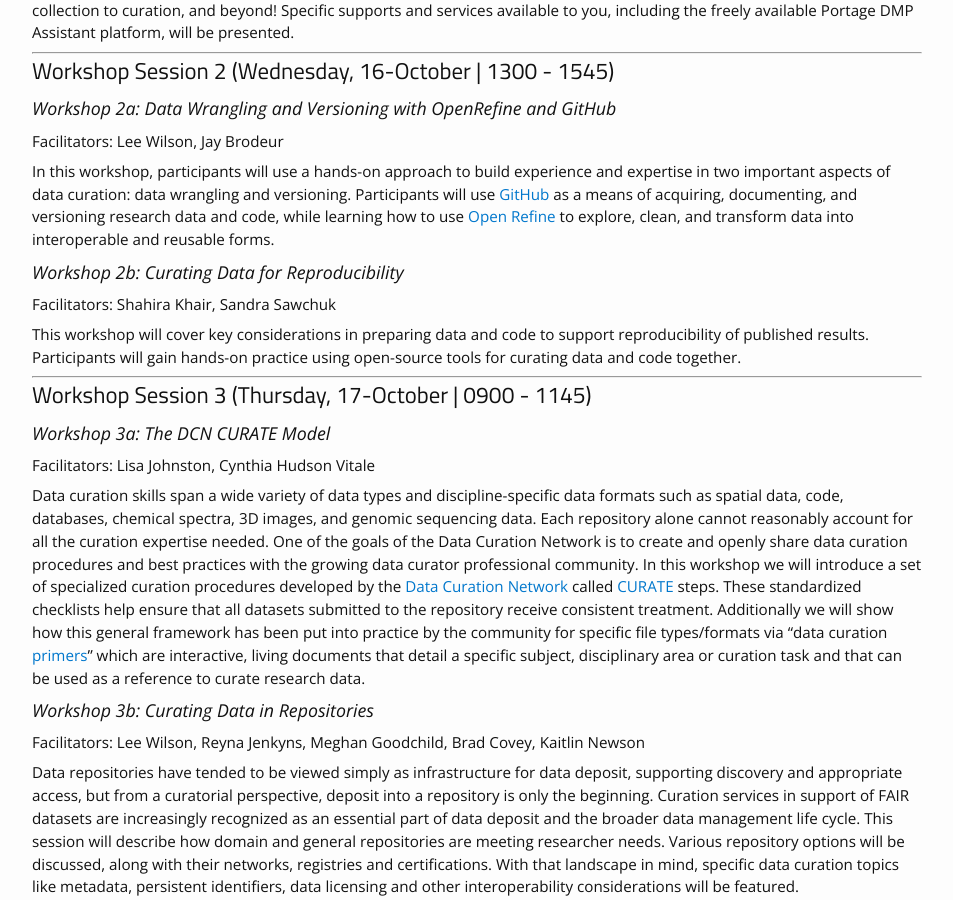
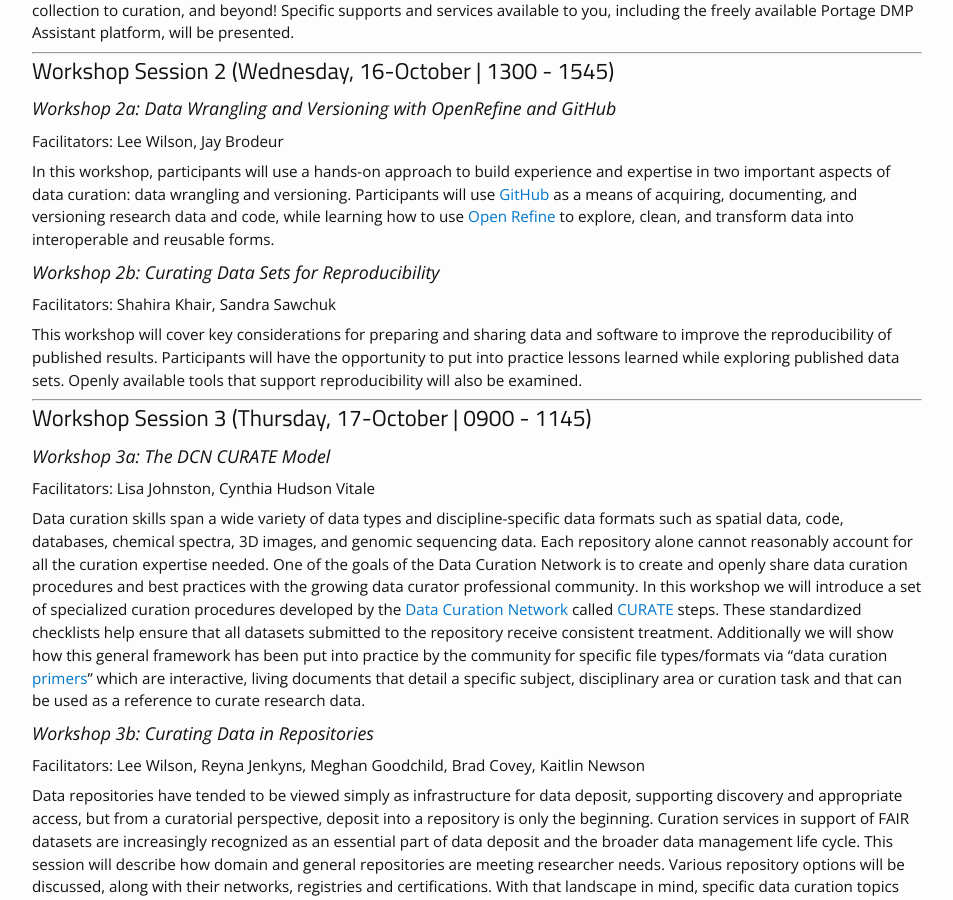
Before and after one commit to data-curation/data-curation.github.io, a Jekyll site: the page built from program.md, in a window 1280 px wide and 900 px high, scrolled down 731 px. Shown: the whole window, without its empty margins (163-1116 px from the left). Built offline with Jekyll 4.4.1, drawn with Linux system fonts in a browser that asks for light colours.

Commit message:
Update program.md

```diff
--- a/program.md
+++ b/program.md
@@ -31,10 +31,10 @@ Facilitators: Lee Wilson, Jay Brodeur
 
 In this workshop, participants will use a hands-on approach to build experience and expertise in two important aspects of data curation: data wrangling and versioning. Participants will use [GitHub](https://github.com/) as a means of acquiring, documenting, and versioning research data and code, while learning how to use [Open Refine](http://openrefine.org/) to explore, clean, and transform data into interoperable and reusable forms.
 
-### Workshop 2b: Curating Data for Reproducibility
+### Workshop 2b: Curating Data Sets for Reproducibility
 Facilitators: Shahira Khair, Sandra Sawchuk
 
-This workshop will cover key considerations in preparing data and code to support reproducibility of published results. Participants will gain hands-on practice using open-source tools for curating data and code together.
+This workshop will cover key considerations for preparing and sharing data and software to improve the reproducibility of published results. Participants will have the opportunity to put into practice lessons learned while exploring published data sets. Openly available tools that support reproducibility will also be examined.
 
 ---
 <h2 id="ws-3">Workshop Session 3 (Thursday, 17-October | 0900 - 1145)</h2>
```
